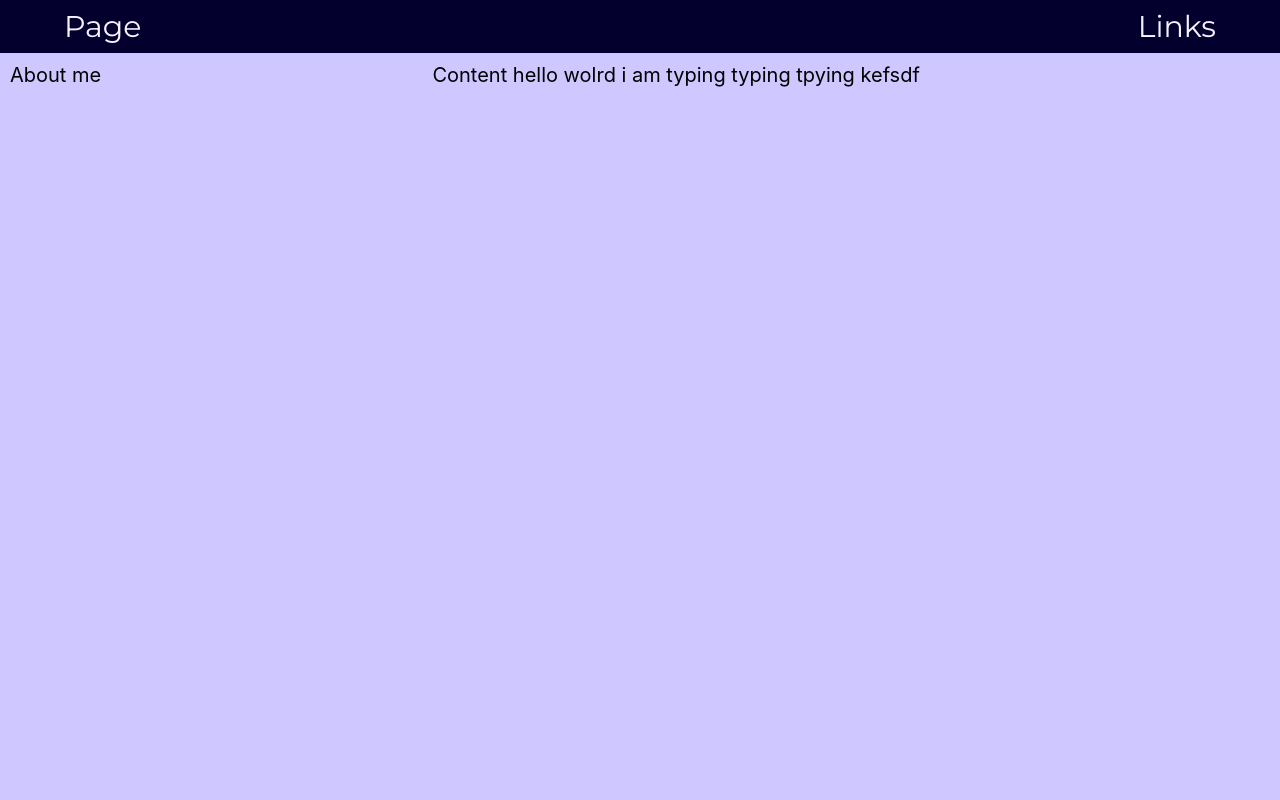
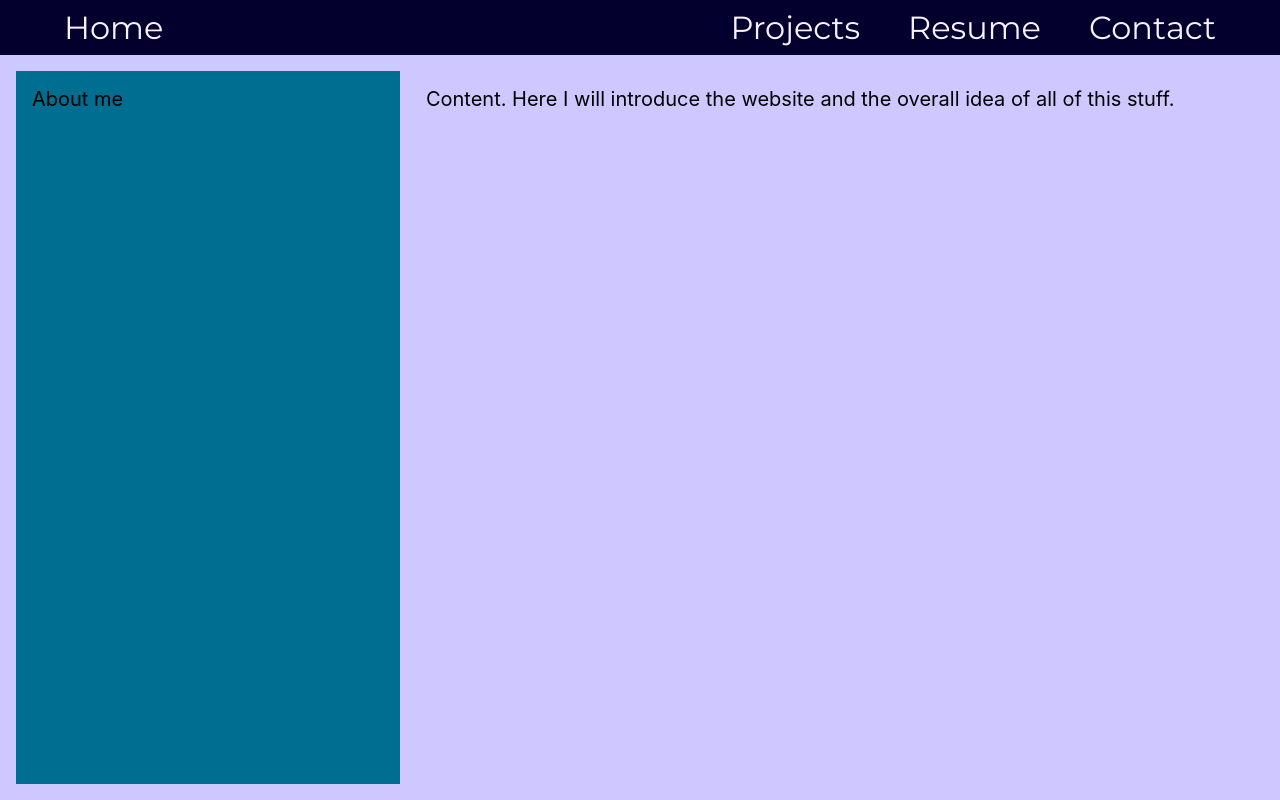
Before and after one commit to kilkennylj/kilkennylj.github.io, a React (Create React App) app: page / in a window 1280 px wide. Built offline with nearby package versions, Linux system fonts and the light colour scheme.

Commit message:
Added more of an outline

```diff
--- a/src/components/HomeContent.jsx
+++ b/src/components/HomeContent.jsx
@@ -6,7 +6,7 @@ function HomeContent()
 {
     return(
         <div className="homeContent">
-        Content hello wolrd i am typing typing tpying kefsdf
+        Content. Here I will introduce the website and the overall idea of all of this stuff.
         </div>
     );
 };
--- a/src/components/NavBar.jsx
+++ b/src/components/NavBar.jsx
@@ -7,10 +7,22 @@ const NavBar = () =>
     return(
     <div className="navBarContainer">
         <div className="leftSide">
-            Page
+            <a href="/">
+                Home
+            </a>
         </div>
         <div className="rightSide">
-            Links
+            <ul>
+                <li>
+                    <a href="/projects">Projects</a>
+                </li>
+                <li>
+                    <a href="/resume">Resume</a>
+                </li>
+                <li>
+                    <a href="/contact">Contact</a>
+                </li>
+            </ul>
         </div>
     </div>
     );
--- a/src/styles/App.css
+++ b/src/styles/App.css
@@ -2,5 +2,6 @@
 {
     display: flex;
     height: 100vh;
+    width: 100vw;
     flex-direction: column;
 }
--- a/src/styles/HomePage.css
+++ b/src/styles/HomePage.css
@@ -9,19 +9,23 @@
     height: 95vh;
     background: #CFC7FF;
     flex-direction: row;
-    width: 100%;
+    max-width: 100vw;
     font-size: 20px;
-    padding: 10px;
+    padding: 1rem;
 }
 
 .about
 {
     display: flex;
-    width: 33%;
+    background-color: #006E90;
+    width: 30vw;
+    padding: 1rem;
 }
 
 .homeContent
 {
     display: flex;
-    width: 67%;
+    width: 70vw;
+    padding: 1rem;
+    padding-left: 2vw;
 }
--- a/src/styles/NavBar.css
+++ b/src/styles/NavBar.css
@@ -9,6 +9,14 @@
     flex-direction: row;
     background: #03002E;
     justify-content: space-between;
+    align-items: center;
+    font-size: 2rem;
+}
+
+.navBarContainer a
+{
+    color: inherit;
+    text-decoration: none;
 }
 
 .leftSide
@@ -19,7 +27,11 @@
     padding-top: 1vh;
     padding-left: 5vw;
     padding-bottom: 1vh;
-    font-size: 30px;
+}
+
+a:hover
+{
+    color: #006E90;
 }
 
 .rightSide
@@ -31,5 +43,13 @@
     padding-top: 1vh;
     padding-right: 5vw;
     padding-bottom: 1vh;
-    font-size: 30px;
 }
+
+.rightSide ul
+{
+    padding: 0;
+    margin: 0;
+    list-style: none;
+    display: flex;
+    gap: 3rem;
+}
```
